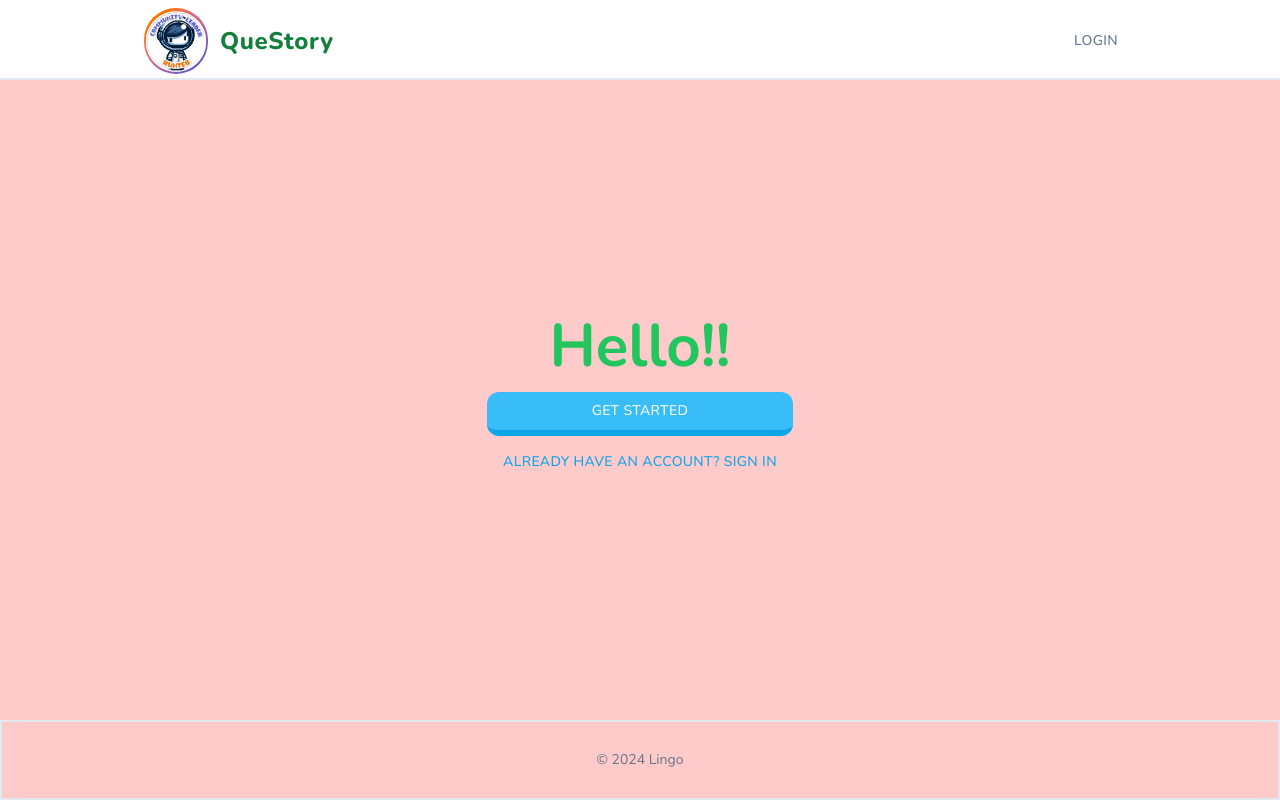
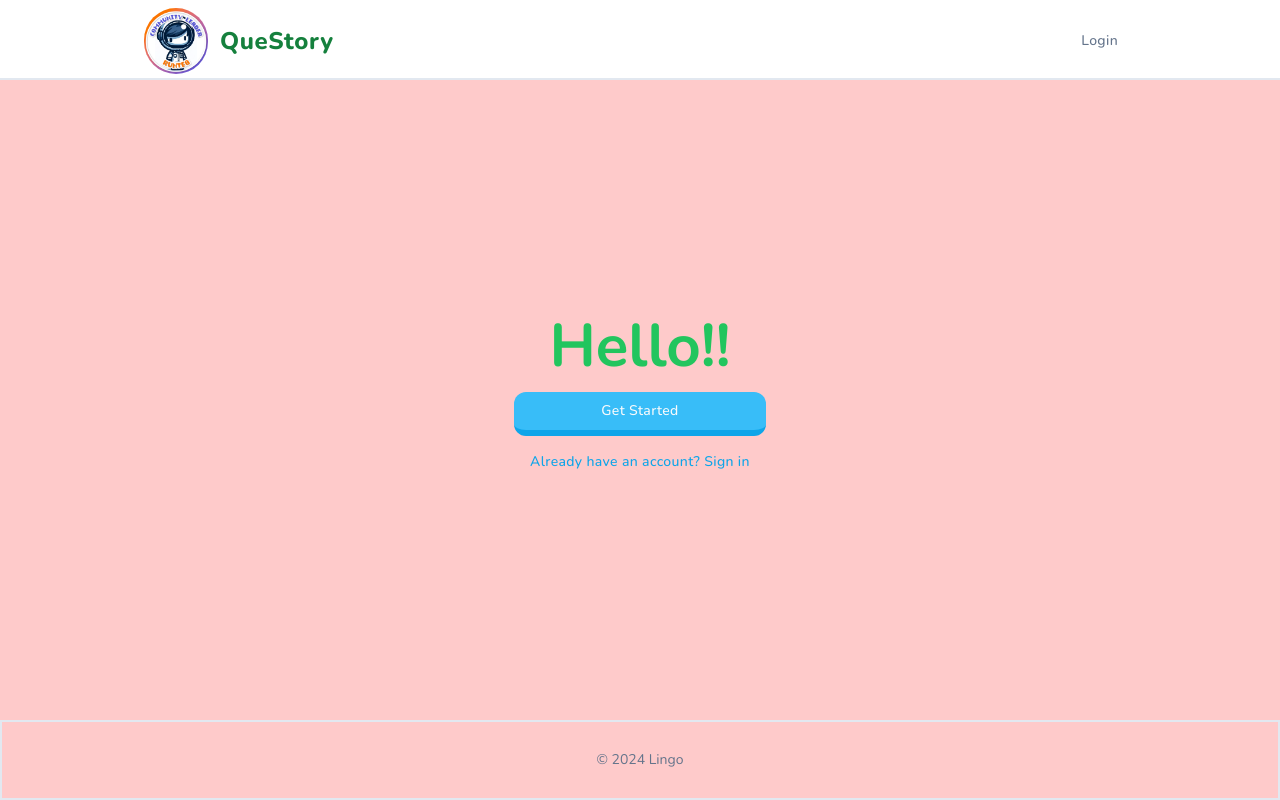
Before and after one commit to YujiTani/questory_prototype, a Next.js app: page / in a window 1280 px wide. Built offline with nearby package versions, Linux system fonts and the light colour scheme; no server answers.

Commit message:
uppercaseに変換されていたので修正

```diff
--- a/app/(main)/sql/(stage)/stage/[id]/page.tsx
+++ b/app/(main)/sql/(stage)/stage/[id]/page.tsx
@@ -65,6 +65,8 @@ const InnerStagePage = () => {
     dispatch({ type: "SET_SNAP", payload: "148px" });
     dispatch({ type: "SET_STAGE_STATE", payload: "prepare" });
     dispatch({ type: "SET_SELECTED_ANSWER", payload: "" });
+    dispatch({ type: "SET_FAILURE_QUESTION", payload: null });
+    dispatch({ type: "SET_IS_CORRECT_ANSWER", payload: false });
     dispatch({ type: "SET_ERROR", payload: null });
   }, [dispatch]);
 
--- a/components/common/button.tsx
+++ b/components/common/button.tsx
@@ -5,7 +5,7 @@ import { cva, type VariantProps } from "class-variance-authority";
 import { cn } from "@/lib/utils";
 
 const buttonVariants = cva(
-  "inline-flex items-center justify-center whitespace-nowrap rounded-xl text-sm font-medium ring-offset-background transition-colors focus-visible:outline-none focus-visible:ring-2 focus-visible:ring-ring focus-visible:ring-offset-2 disabled:pointer-events-none disabled:cursor-not-allowed disabled:opacity-50 uppercase tracking-wide",
+  "inline-flex items-center justify-center whitespace-nowrap rounded-xl text-sm font-medium ring-offset-background transition-colors focus-visible:outline-none focus-visible:ring-2 focus-visible:ring-ring focus-visible:ring-offset-2 disabled:pointer-events-none disabled:cursor-not-allowed disabled:opacity-50 tracking-wide",
   {
     variants: {
       variant: {
```
